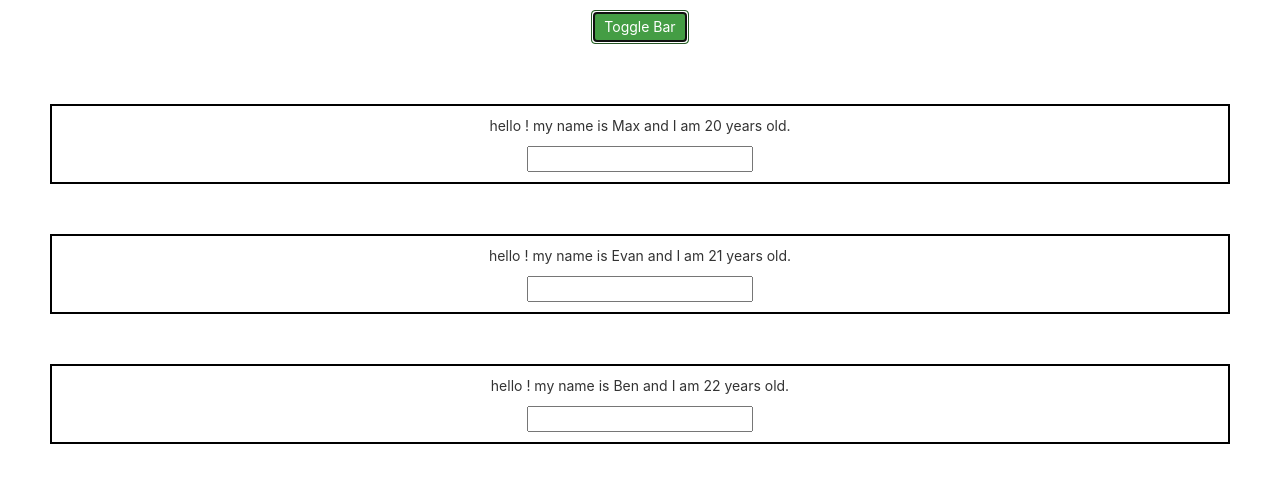
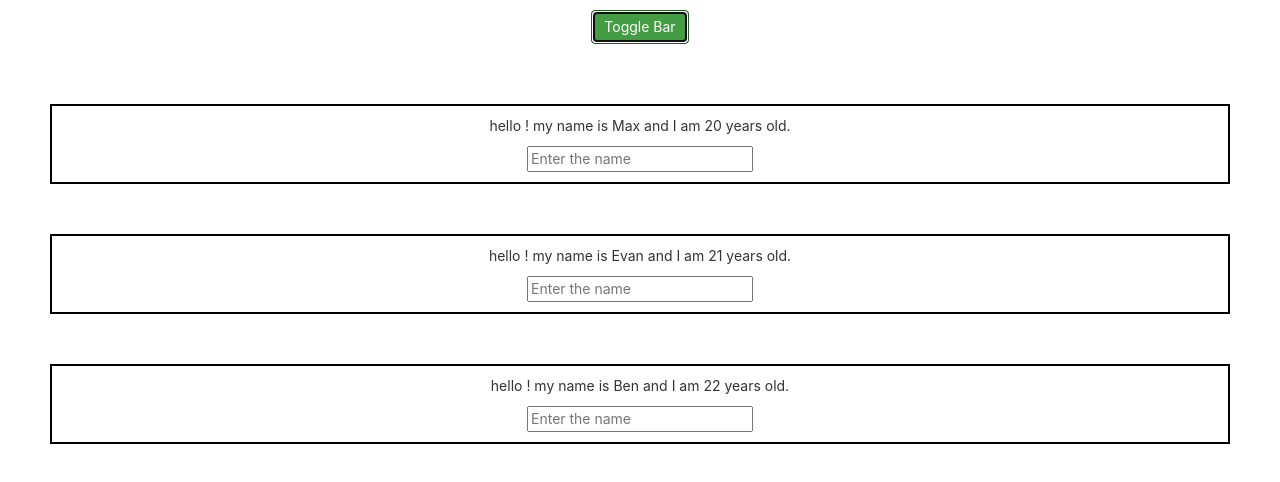
Before and after one commit to aryangupta701/learning-react, a React (Create React App) app: page / in a window 1280 px wide. Both pictures are taken after a click on the button "Toggle Bar". Shown: the top 482 px of the page. Built offline with nearby package versions, Linux system fonts and the light colour scheme.

Commit message:
changing correspondiing paras using findindex

```diff
--- a/src/App.js
+++ b/src/App.js
@@ -4,9 +4,9 @@ import Person from './components/Person';
 class App extends Component{
   state={
     persons: [
-      {name:'Max', age:'20'},
-      {name:'Evan' ,age:'21'},
-      {name:'Ben' ,age:'22'}
+      {id:'1', name:'Max', age:'20'},
+      {id:'2', name:'Evan' ,age:'21'},
+      {id:'3', name:'Ben' ,age:'22'}
     ],
     showperson: false
 
@@ -14,8 +14,19 @@ class App extends Component{
  toggleperson=()=>{
     const x=this.state.showperson
     this.setState({showperson: !x})
-    console.log(this.state.showperson)
+
  }
+
+ changeName=(event , id)=>{
+   const personindex= this.state.persons.findIndex(p => {return p.id===id})
+  const person= {...this.state.persons[personindex]}
+  person.name=event.target.value
+  const newperson=[...this.state.persons]
+  newperson[personindex]=person
+  this.setState({persons: newperson})
+ }
+
+
 deleteperson=(index)=>{
 const persons= this.state.persons
 persons.splice(index,1)
@@ -23,14 +34,19 @@ this.setState({persons:persons})
 }
  render(){
    let persons=null
-   console.log(this.state.showperson)
+
    if(this.state.showperson)
    {
      persons=(
 
        <div>
          { this.state.persons.map((person,index)=>{
-       return <Person name={person.name} age={person.age} click={()=>this.deleteperson(index)}/>
+       return <
+         Person name={person.name}
+         age={person.age}
+         click={()=>this.deleteperson(index)}
+         changed={(event)=> this.changeName(event,person.id)}
+         key={person.id}/>
          })}
        </div>
      )
--- a/src/components/Person.js
+++ b/src/components/Person.js
@@ -10,7 +10,7 @@ const person= (props) =>{
 return(
     <div style={boxstyle}>
     <p onClick={props.click}>hello ! my name is {props.name} and I am {props.age} years old.</p>
-    <input type="text"></input>
+    <input type="text" onChange={props.changed} placeholder="Enter the name "></input>
 </div>
 )
 }
```
